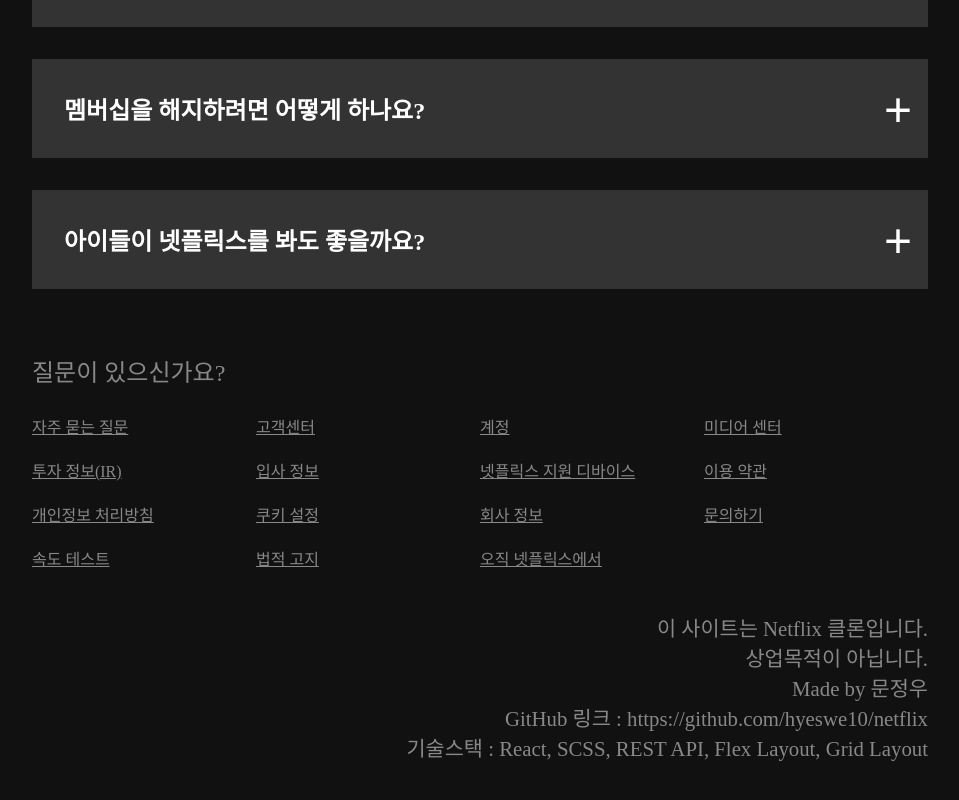
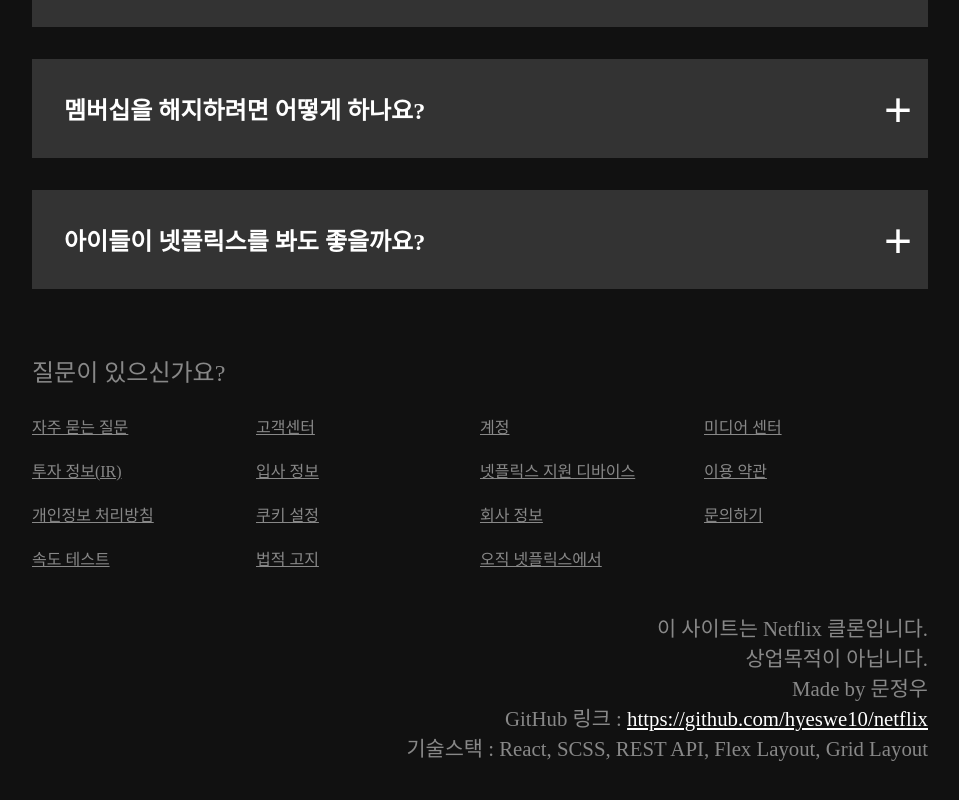
Before and after one commit to hyeswe10/netflix, a React (Create React App) app: page /#/ in a window 1280 px wide. Shown: the part 2210-3010 px from the top of the page, without its empty margins (160-1119 px from the left). Built offline with nearby package versions, Linux system fonts and the light colour scheme; no server answers; a web font is replaced by a local one.

Commit message:
링크scss

```diff
--- a/src/style/Footer.scss
+++ b/src/style/Footer.scss
@@ -34,5 +34,9 @@
         *{
             text-align: right;
         }
+        a{
+            color: #fff;
+            text-decoration: underline;
+        }
     }
 }
```
